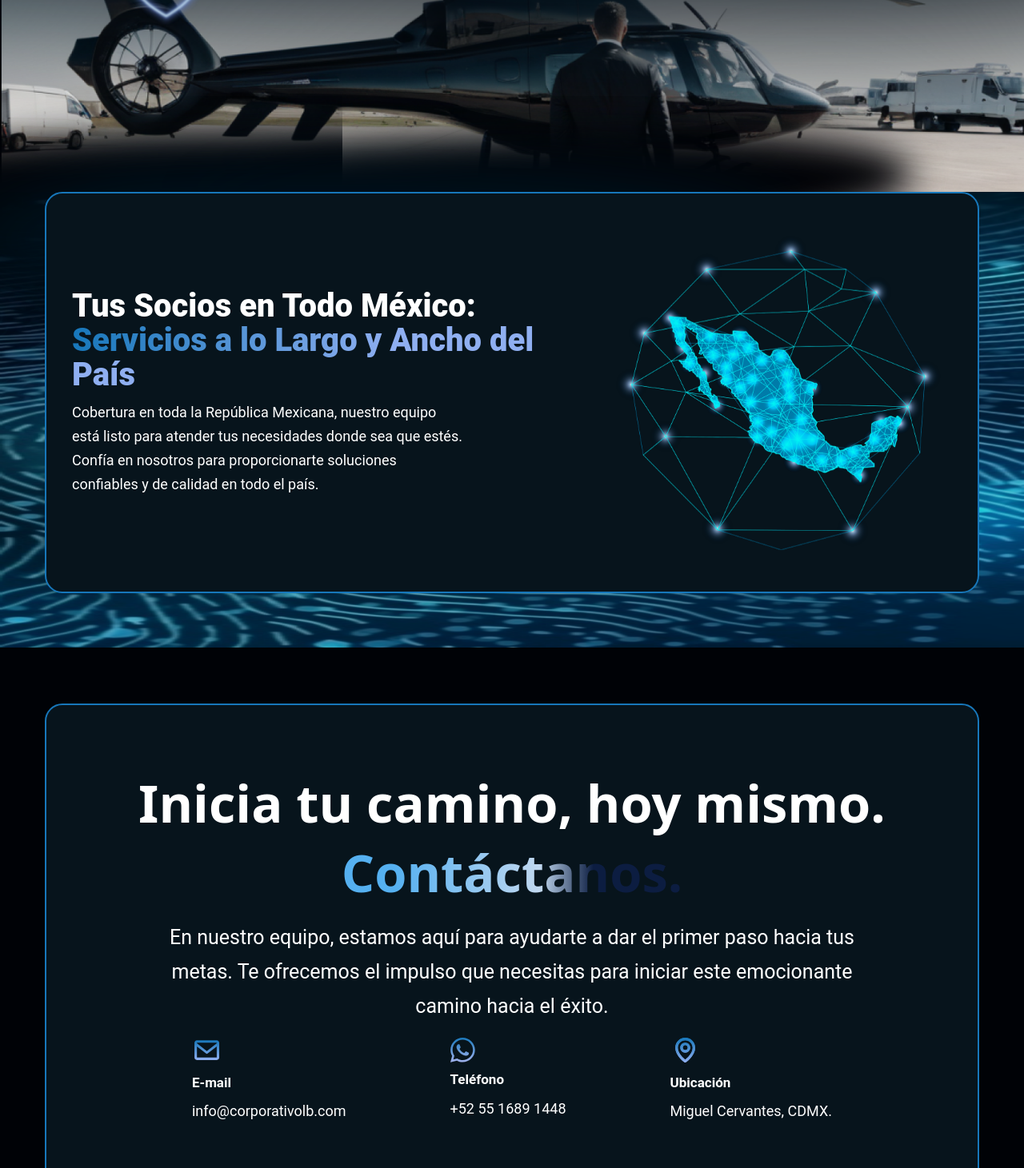
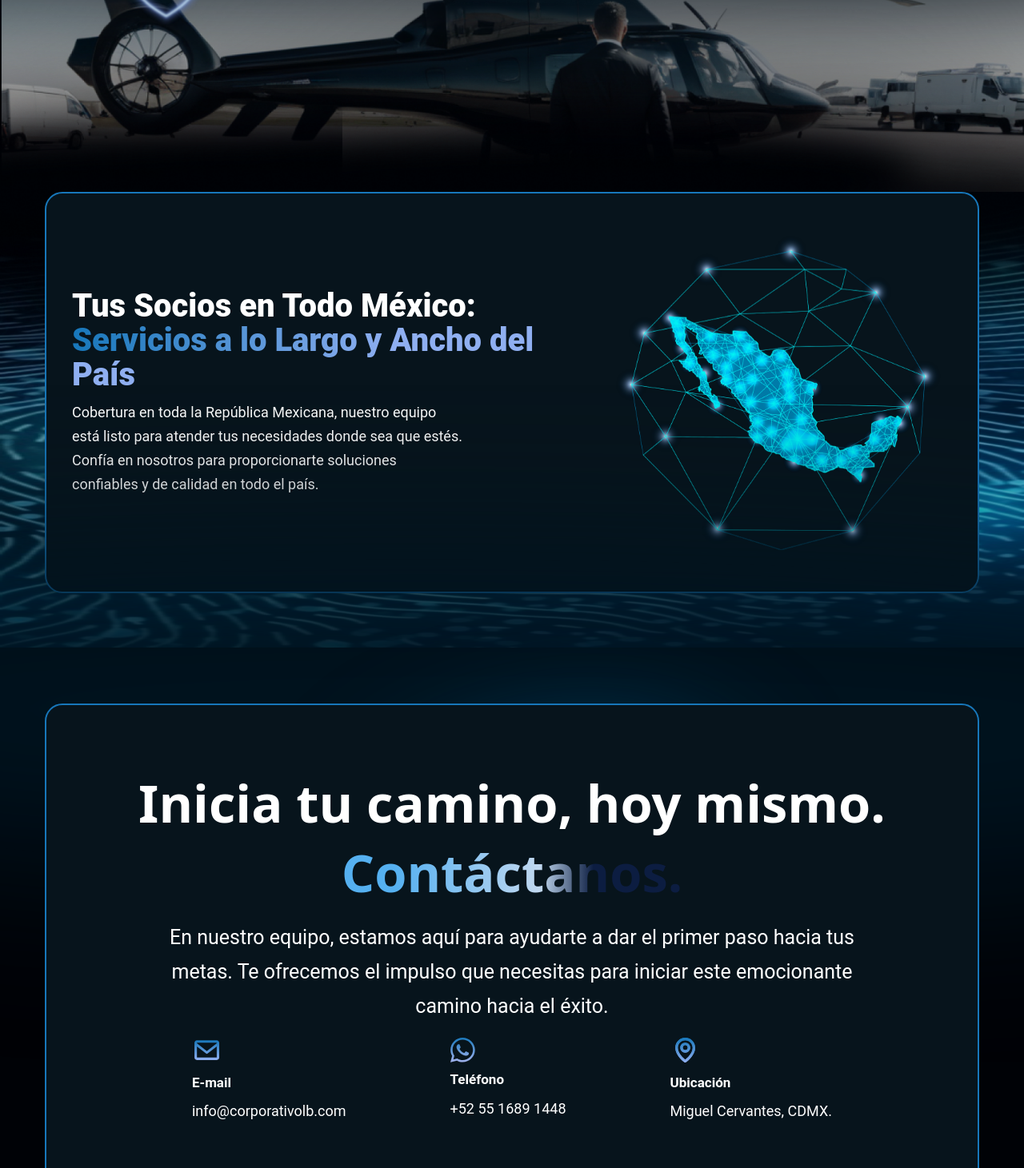
Before and after one commit to LarkinBaumann/larkinsecurity, a Next.js app: page / in a window 1280 px wide. Shown: the part 1860-3321 px from the top of the page at 80% size. Built offline with nearby package versions, Linux system fonts and the light colour scheme.

Commit message:
Update component styles and fix formatting issues

```diff
--- a/src/components/Acerca/AcercaDe/AcercaDe.jsx
+++ b/src/components/Acerca/AcercaDe/AcercaDe.jsx
@@ -10,9 +10,9 @@ function AcercaDe() {
 
 {/* Primera parte */}
 <div className="w-full h-full flex flex-col lg:flex-row-reverse xl:items-center ">
-      <div className=" w-full h-full flex flex-col items-center lg:items-start  gap-[18px] px-4 md:px-8 z-20">
+      <div className=" w-full h-full flex flex-col items-center lg:items-start  gap-[18px] px-10 md:px-8 z-20">
       <h2 className="text-[25px] md:text-[60px] font-header font-black">Acerca De</h2>
-      <p className="text-center lg:text-left font-paragraph font-extrabold leading-[18px] md:leading-[34px]   text-[11px] md:text-[20px]">
+      <p className="text-center lg:text-left font-paragraph font-extrabold leading-[18px] md:leading-[34px]   text-[11px] md:text-[20px] ">
       Desde nuestra fundación en 1997, <span className="text-[#55B0F0]"> LARKIN BAUMANN - Specialized Private Security Services</span>
       ha sido pionera en la prestación de servicios de seguridad privada de vanguardia. Iniciamos nuestra travesía con la firme convicción de establecer estándares impecables en la protección de personas y propiedades. A lo largo de los años, hemos ganado la confianza de clientes en México y en todo el mundo, gracias a nuestra dedicación a la excelencia y nuestro compromiso con la seguridad.
       </p>
--- a/src/components/Acerca/Valores/Valores.jsx
+++ b/src/components/Acerca/Valores/Valores.jsx
@@ -5,10 +5,10 @@ import Shadow from './Shadows/Shadow'
 function Valores() {
   return (
     <div
-    className='w-full h-[250px] md:h-[400px] lg:h-[900px] flex flex-col items-center justify-center text-white px-4 lg:px-10 mt-8 relative z-10 '
+    className='w-full h-[250px] md:h-[400px] lg:h-[900px] flex flex-col items-center justify-center text-white px-10 mt-8 relative z-10 '
     >
       <Shadow/>
-    <div className='flex flex-col justify-center items-center'>
+    <div className='flex flex-col justify-center items-center '>
     <h2 className='text-[25px] md:text-[40px] lg:text-[60px] font-header font-extrabold'>
         Valores
     </h2>
--- a/src/components/Home/Acerca/Acerca.jsx
+++ b/src/components/Home/Acerca/Acerca.jsx
@@ -28,7 +28,7 @@ function Acerca() {
           </div>
         </div>
         </div>
-        <div className='w-full lg:w-[50%] h-full flex flex-col items-center lg:items-start  justify-center  text-white text-center lg:text-left gap-[15px] pl-4 xl:px-10'>
+        <div className='w-full lg:w-[50%] h-full flex flex-col items-center lg:items-start  justify-center  text-white text-center lg:text-left gap-[15px] px-10 md:pl-4 xl:px-10'>
             <h2 className='font-header text-[30px] md:text-[40px] font-extrabold leading-[32px] md:leading-[40px] w-[95%] lg:w-[482px] z-10 '>
                 Garantizamos tu tranquilidad con seguridad de <span className='titulo3'>primera calidad</span>
             </h2>
--- a/src/components/Home/Contacto/Contacto.jsx
+++ b/src/components/Home/Contacto/Contacto.jsx
@@ -74,8 +74,10 @@ function Contacto() {
     <>
      <div
       id="Contacto"
-      className="w-full h-[450px] lg:h-[800px] flex flex-col justify-center items-center  px-4 lg:px-14 gap-[15px] relative z-20 mt-10"
+      className="w-full h-[500px] lg:h-[800px] flex flex-col justify-center items-center  px-4 lg:px-14 gap-[15px] relative z-20 mt-10"
     >
+      <ShadowTop/>
+      <ShadowBottom/>
       <div className='hidden w-full h-[604px] lg:flex flex-col  justify-center items-center px-4 lg:px-14 gap-[15px] relative z-20
       rounded-[22px] border-[2px] border-[#1777BA] bg-[#07141C]
       '>
@@ -222,17 +224,17 @@ function Contacto() {
       </motion.div>
       </div>
 
-    <div className='text-white w-full h-full flex lg:hidden flex-col items-center justify-center gap-[9px] my-[44px] relative z-20'>
+    <div className='text-white w-full h-full flex lg:hidden flex-col items-center justify-center gap-[9px] my-[44px] relative'>
       <ShadowTop/>
       <ShadowBottom/>
-      <div className='w-[90%] flex justify-center items-center '>
+      <div className='w-[90%] flex justify-center items-center z-20 '>
       <h2 className='font-header text-[27px] text-center font-extrabold leading-[28px] '>
       Inicia tu camino, hoy mismo. <span className='titulo6'>
         Contáctanos
       </span>
       </h2>
       </div>
-      <div className='w-[68%] flex justify-center items-center'>
+      <div className='w-[68%] flex justify-center items-center z-20'>
 
       <p className='text-center text-[12px] md:text-[20px] leading-[20px] md:leading-[34px] '>
       En nuestro equipo, estamos aquí para ayudarte a dar el primer paso hacia tus metas. Te ofrecemos el impulso que necesitas para iniciar este emocionante camino hacia el éxito.
--- a/src/components/Home/Contacto/Shadows/ShadowTop.jsx
+++ b/src/components/Home/Contacto/Shadows/ShadowTop.jsx
@@ -1,9 +1,12 @@
+import Image from 'next/image'
 import React from 'react'
 
 function ShadowTop() {
   return (
-    <div className='absolute -top-[170px] -z-10'>
-        <svg xmlns="http://www.w3.org/2000/svg" width="1000" height="414" viewBox="0 0 428 414" fill="none">
+    <div className='absolute -top-[100px] lg:-top-[300px] -z-10 '>
+        <svg xmlns="http://www.w3.org/2000/svg"
+        className='lg:hidden'
+        width="1000" height="414" viewBox="0 0 428 414" fill="none">
   <g filter="url(#filter0_f_415_712)">
     <path d="M686.27 154.161C555.046 73.5791 91.4527 89.707 -123.941 107.844C-697.939 293.209 1.43795 326.868 422.876 320.528C565.351 298.648 817.494 234.742 686.27 154.161Z" fill="#00131F"/>
     <path d="M686.27 154.161C555.046 73.5791 91.4527 89.707 -123.941 107.844C-697.939 293.209 1.43795 326.868 422.876 320.528C565.351 298.648 817.494 234.742 686.27 154.161Z" stroke="black" stroke-width="0.519303"/>
@@ -16,6 +19,20 @@ function ShadowTop() {
     </filter>
   </defs>
 </svg>
+<svg xmlns="http://www.w3.org/2000/svg" width="1440"
+className='hidden lg:block  ' height="847" viewBox="0 0 1366 847" fill="none">
+  <g filter="url(#filter0_f_563_867)">
+    <path d="M1861.18 346.195C1550.77 197.529 466.801 206.624 -36.3804 229.754C-1371.52 534.799 266.2 624.084 1251.95 630.595C1584.37 597.74 2171.6 494.862 1861.18 346.195Z" fill="#00131F"/>
+    <path d="M1861.18 346.195C1550.77 197.529 466.801 206.624 -36.3804 229.754C-1371.52 534.799 266.2 624.084 1251.95 630.595C1584.37 597.74 2171.6 494.862 1861.18 346.195Z" stroke="black" stroke-width="1.21662"/>
+  </g>
+  <defs>
+    <filter id="filter0_f_563_867" x="-754.848" y="0.757889" width="2919.6" height="845.646" filterUnits="userSpaceOnUse" color-interpolation-filters="sRGB">
+      <feFlood flood-opacity="0" result="BackgroundImageFix"/>
+      <feBlend mode="normal" in="SourceGraphic" in2="BackgroundImageFix" result="shape"/>
+      <feGaussianBlur stdDeviation="107.6" result="effect1_foregroundBlur_563_867"/>
+    </filter>
+  </defs>
+</svg>
     </div>
   )
 }
--- a/src/components/Home/Quienes/Shadows/ShadowQuienes.jsx
+++ b/src/components/Home/Quienes/Shadows/ShadowQuienes.jsx
@@ -3,7 +3,7 @@ import React from 'react'
 function ShadowQuienes() {
   return (
     <div className='md:hidden'>
-        <svg xmlns="http://www.w3.org/2000/svg"width="428" height="307" viewBox="0 0 428 204" fill="none">
+        <svg xmlns="http://www.w3.org/2000/svg"width="1440" height="400" viewBox="0 0 428 204" fill="none">
   <g filter="url(#filter0_f_415_691)">
     <path d="M626.021 98.721C517.733 42.6398 146.881 70.5783 -25.0095 91.5577C-477.741 250.448 83.9849 251.881 421.439 232.737C534.753 211.432 734.309 154.802 626.021 98.721Z" fill="#00131F"/>
     <path d="M626.021 98.721C517.733 42.6398 146.881 70.5783 -25.0095 91.5577C-477.741 250.448 83.9849 251.881 421.439 232.737C534.753 211.432 734.309 154.802 626.021 98.721Z" stroke="black" stroke-width="0.416632"/>
--- a/src/components/Home/Servicio/Mapa.jsx
+++ b/src/components/Home/Servicio/Mapa.jsx
@@ -3,13 +3,13 @@ import React from 'react'
 
 function Mapa() {
   return (
-    <div className='w-full h-full px-4 lg:px-14 '>
+    <div className='w-full h-full px-4 lg:px-14   '>
 
     <div className='w-full h-[502px] flex flex-col lg:flex-row justify-center items-center text-center lg:text-left rounded-[22px] border-[2px] border-[#1777BA] bg-[#07141C]
     gap-[15px] lg:px-8
     '>
-        <div className='w-[90%] md:h-[100px] lg:w-[60%] lg:h-[260px]  flex flex-col   '>
-        <h2 className='h-full font-header text-[22px] md:text-[40px] font-extrabold leading-[25px] md:leading-[40px] lg:leading-[43px]  '>
+        <div className='w-[90%] md:h-[100px] lg:w-[50%] xl:w-[60%] lg:h-[260px]  flex flex-col z-10  '>
+        <h2 className='h-full font-header text-[22px] md:text-[40px] font-extrabold leading-[25px] md:leading-[40px] lg:leading-[43px]   '>
             Tus Socios en Todo México:
             <br/>
             <span className='titulo5 '>
@@ -17,15 +17,15 @@ function Mapa() {
             </span>
         </h2>
 
-        <div className='w-[90%] lg:w-[490px] hidden lg:flex flex-row justify-center font-paragraph text-[12px] md:text-[20px] lg:text-[18px] leading-[20px] md:leading-[34px] lg:leading-[30px] '>
+        <div className='w-[90%] xl:w-[490px] hidden lg:flex flex-row justify-center font-paragraph text-[12px] md:text-[20px] lg:text-[18px] leading-[20px] md:leading-[34px] lg:leading-[30px] '>
         Cobertura en toda la República Mexicana,  nuestro equipo está listo para atender tus necesidades donde sea que estés. Confía en nosotros para proporcionarte soluciones confiables y de calidad en todo el país.
         </div>
 
         </div>
-        <div className='w-[90%] lg:w-[40%] flex flex-row justify-center'>
+        <div className='w-[90%] lg:w-[40%] flex flex-row justify-center '>
             <Image src="/assets/home/servicios/mapa2.png" alt="Mapa" width={1000} height={1000} className='w-[237px] lg:w-[406px] h-[229px] lg:h-[393px] animate-pulse' />
         </div>
-        <div className='w-[90%] flex lg:hidden flex-row justify-center font-paragraph text-[12px] md:text-[20px] leading-[20px] md:leading-[34px] '>
+        <div className='w-[90%] flex lg:hidden flex-row justify-center font-paragraph text-[12px] md:text-[20px] leading-[20px] md:leading-[34px]  '>
         Cobertura en toda la República Mexicana,  nuestro equipo está listo para atender tus necesidades donde sea que estés. Confía en nosotros para proporcionarte soluciones confiables y de calidad en todo el país.
         </div>
 
--- a/src/components/Home/Servicio/Shadows/ShadowMapa.jsx
+++ b/src/components/Home/Servicio/Shadows/ShadowMapa.jsx
@@ -1,9 +1,12 @@
+import Image from 'next/image'
 import React from 'react'
 
 function ShadowMapa() {
   return (
-    <div className=' absolute -top-[120px] -z-10'>
-        <svg xmlns="http://www.w3.org/2000/svg" width="1000" height="362" viewBox="0 0 428 362" fill="none">
+    <div className=' absolute -top-[120px] lg:-top-[250px] -z-10'>
+        <svg xmlns="http://www.w3.org/2000/svg"
+        className='lg:hidden'
+        width="1000" height="362" viewBox="0 0 428 362" fill="none">
   <g filter="url(#filter0_f_415_714)">
     <path d="M673.912 147.525C541.414 84.0682 78.7321 87.9504 -136.046 97.8235C-705.938 228.029 -6.89263 266.14 413.867 268.919C555.756 254.895 806.411 210.982 673.912 147.525Z" fill="#00131F"/>
     <path d="M673.912 147.525C541.414 84.0682 78.7321 87.9504 -136.046 97.8235C-705.938 228.029 -6.89263 266.14 413.867 268.919C555.756 254.895 806.411 210.982 673.912 147.525Z" stroke="black" stroke-width="0.519303"/>
@@ -16,6 +19,9 @@ function ShadowMapa() {
     </filter>
   </defs>
 </svg>
+<Image src="/assets/home/servicios/ShadowTop3.png"
+width={1440} height={1000} alt='shadow' className=''
+/>
     </div>
   )
 }
```
Also changed, not shown: src/components/Home/Acerca/Shadows/ShadowTop.jsx (+4 -3 lines), public/assets/home/contacto/ShadowTop3.png (added), public/assets/home/servicios/ShadowTop3.png (added).
